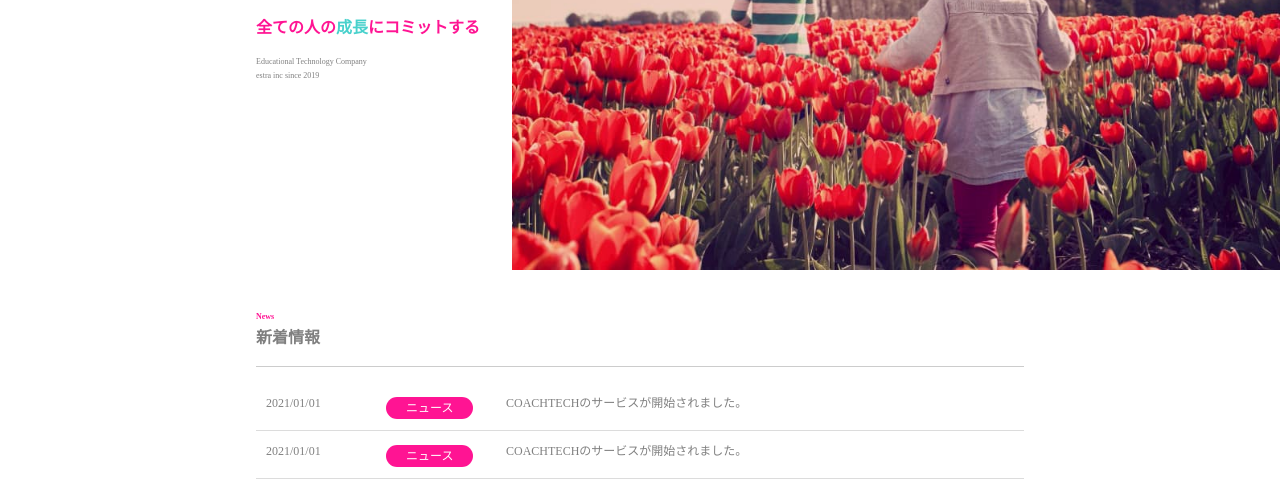
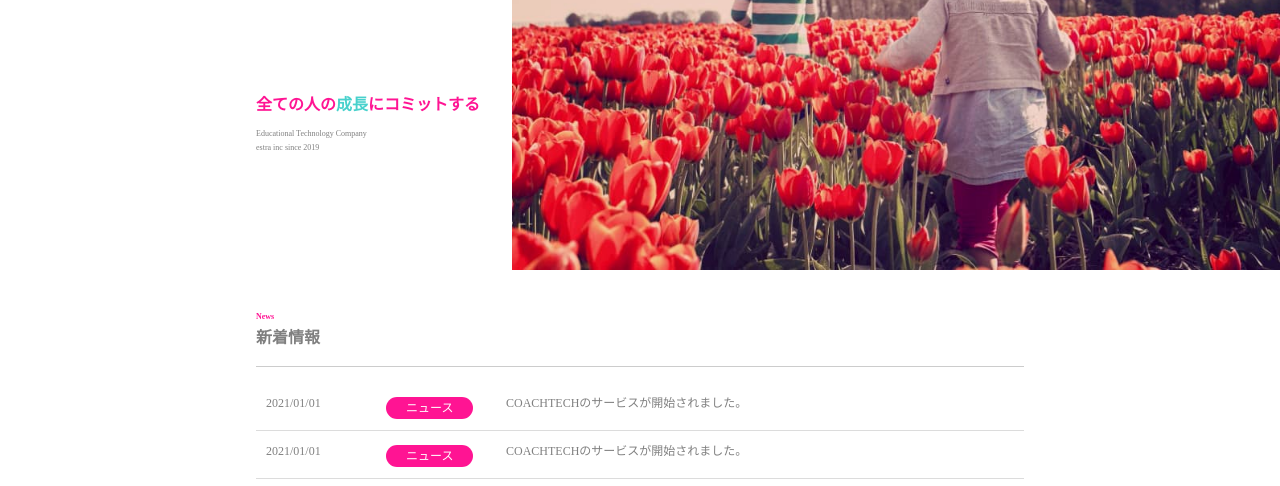
Before and after one commit to micci-micci/lp_exam, a plain HTML site: page index.html in a window 1280 px wide. Shown: the part 300-786 px from the top of the page. Drawn offline with Linux system fonts and the light colour scheme.

```diff
--- a/css/style.css
+++ b/css/style.css
@@ -65,7 +65,7 @@ img {
 }
 .jp_text {
   position: absolute;
-  top: 50%;
+  top: 65%;
   left: 20%;
   color: #FF1493;
   font-size: 16px;
@@ -76,7 +76,7 @@ img {
 }
 .since {
   position: absolute;
-  top: 58%;
+  top: 72%;
   left: 20%;
   color: #808080;
   font-size: 8px;
```
